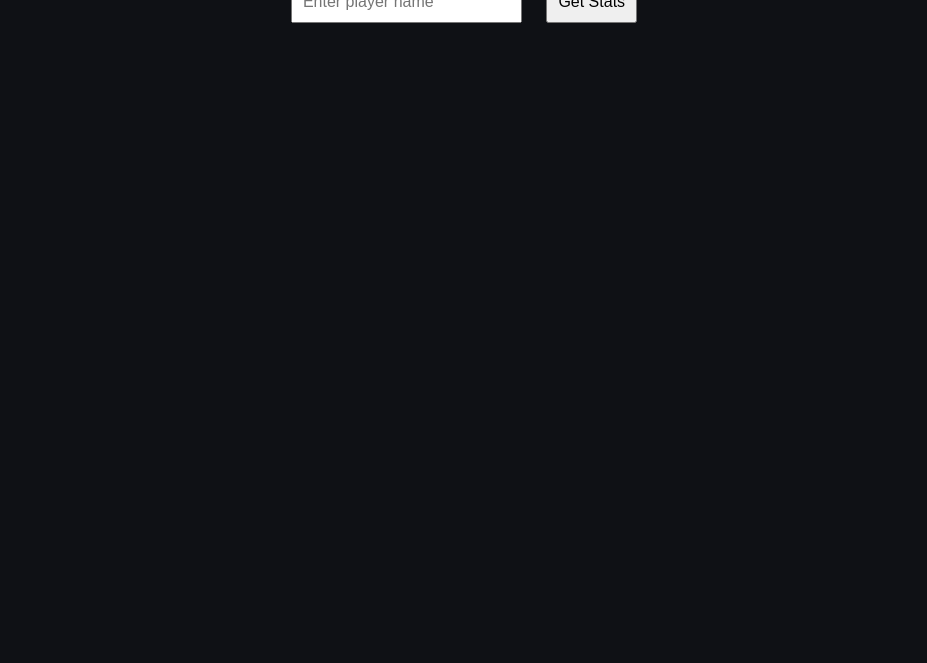
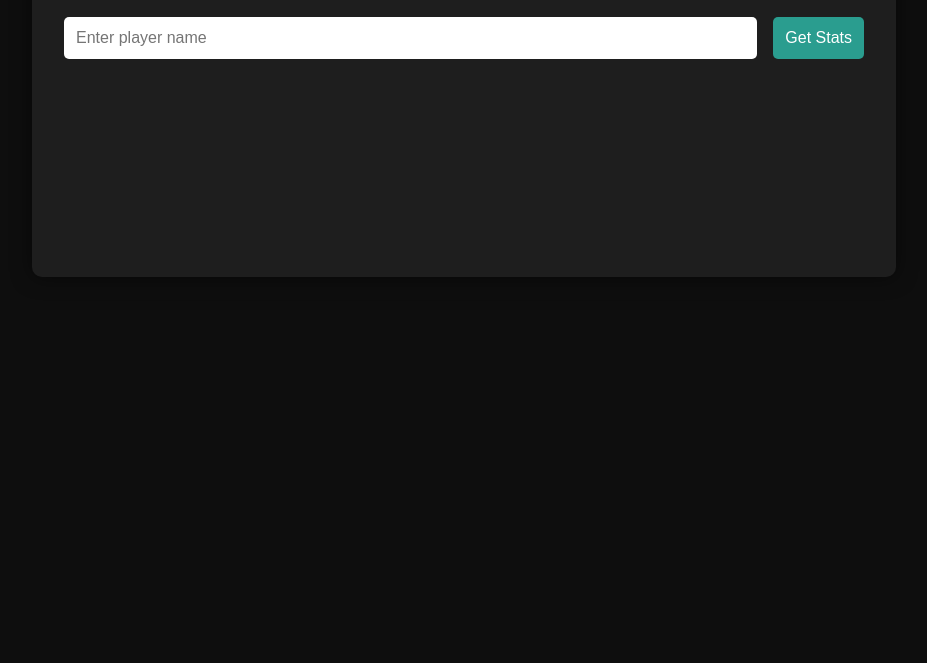
Before and after one commit to killyoudead48/predecessorlivestats, a website: page predecessor-live/public/index.html in a window 1280 px wide. Shown: the part 137-800 px from the top of the page, without its empty margins (176-1103 px from the left). Drawn offline with nearby package versions, Linux system fonts and the light colour scheme.

Commit message:
Update styles.css

```diff
--- a/predecessor-live/public/styles.css
+++ b/predecessor-live/public/styles.css
@@ -1,22 +1,60 @@
 body {
   font-family: Arial, sans-serif;
-  background: #0f1115;
-  color: #ffffff;
+  background-color: #0e0e0e;
+  color: #fff;
+  margin: 0;
+  padding: 0;
+}
+
+.container {
+  max-width: 800px;
+  margin: 2rem auto;
+  padding: 2rem;
+  background-color: #1e1e1e;
+  border-radius: 10px;
+  box-shadow: 0 0 20px rgba(0,0,0,0.5);
+}
+
+h1 {
   text-align: center;
+  margin-bottom: 2rem;
 }
-.container {
-  margin-top: 50px;
+
+form {
+  display: flex;
+  justify-content: center;
+  gap: 1rem;
+  margin-bottom: 2rem;
 }
-form input, form button {
-  padding: 10px;
-  margin: 10px;
-  font-size: 16px;
+
+input, button {
+  padding: 0.75rem;
+  font-size: 1rem;
+  border-radius: 5px;
+  border: none;
 }
+
+input {
+  flex: 1;
+}
+
+button {
+  background-color: #2a9d8f;
+  color: white;
+  cursor: pointer;
+}
+
+button:hover {
+  background-color: #21867a;
+}
+
+#result {
+  margin-bottom: 2rem;
+}
+
 .match {
-  background: #1c1f26;
-  margin: 10px auto;
-  padding: 15px;
-  width: 60%;
-  border-radius: 8px;
-  box-shadow: 0 0 10px rgba(0,0,0,0.5);
+  margin-bottom: 1rem;
+  padding: 1rem;
+  background-color: #2e2e2e;
+  border-radius: 5px;
 }
```
